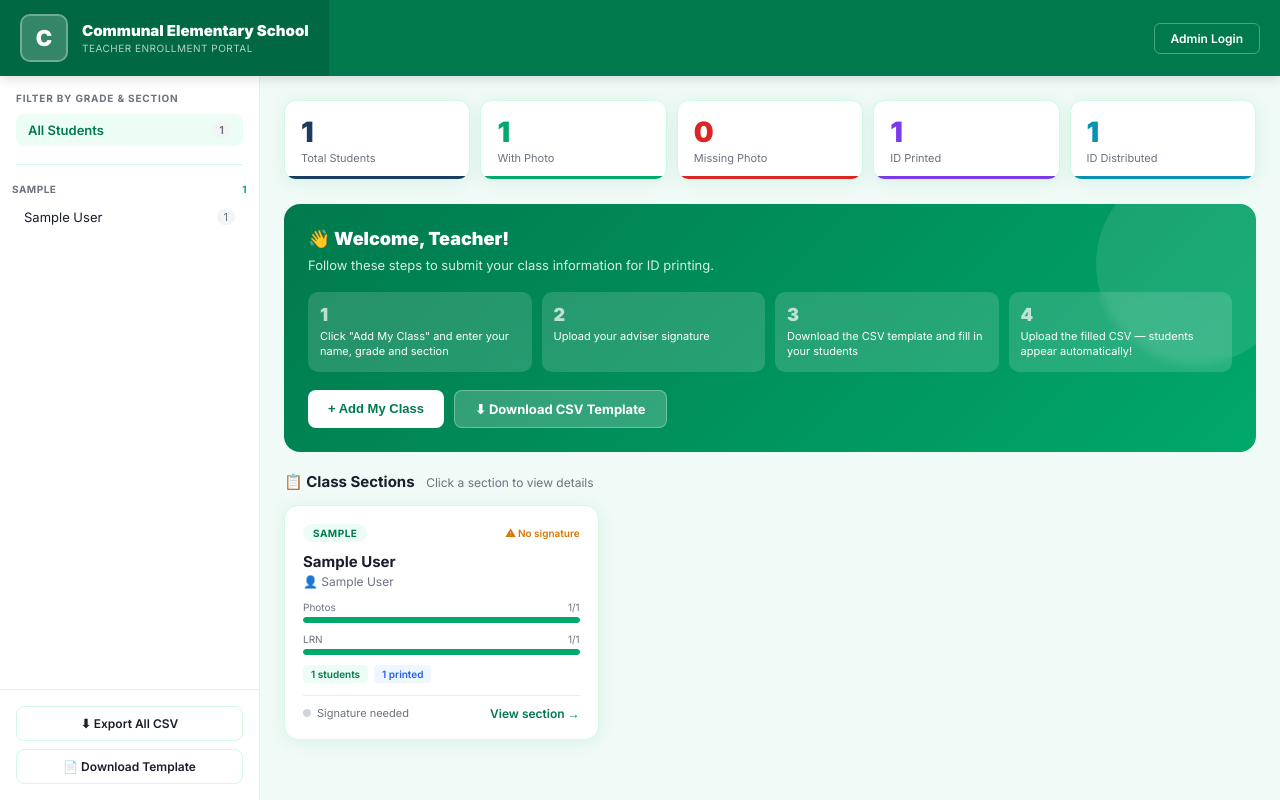
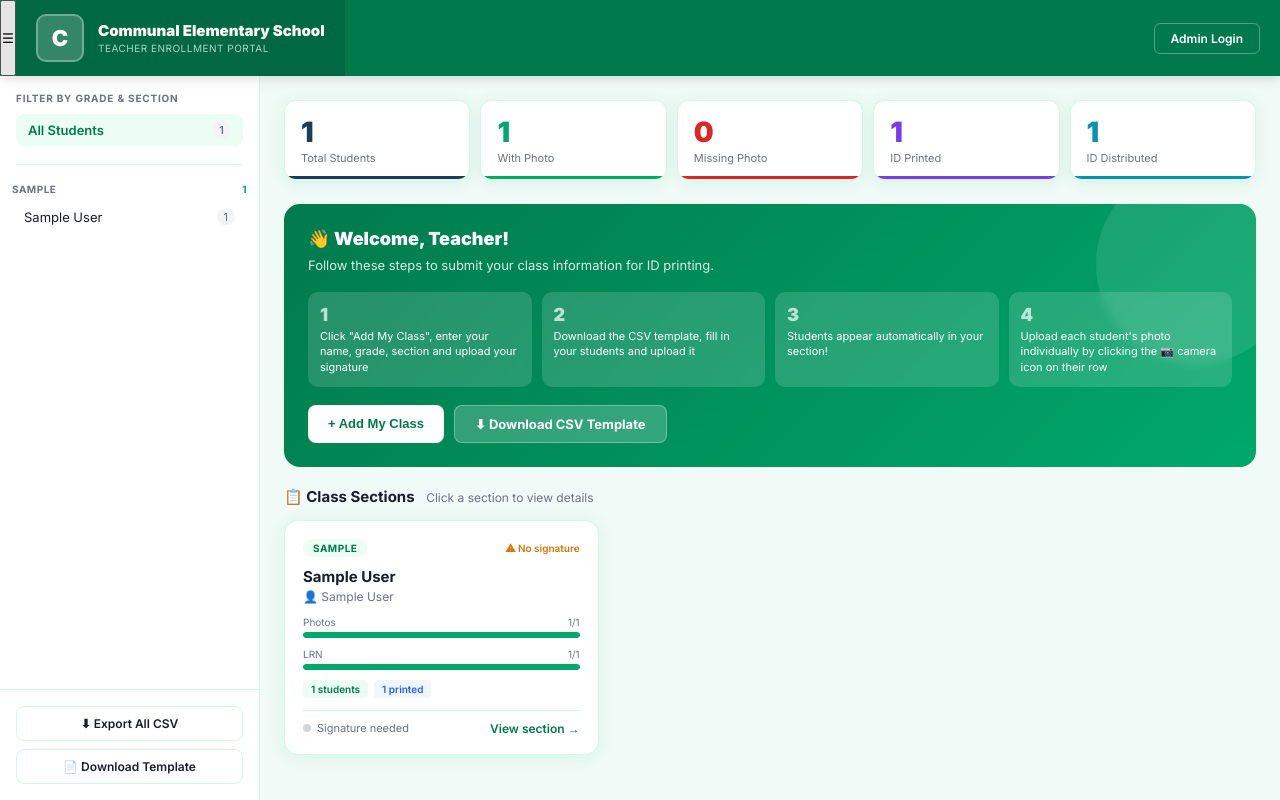
Before and after one commit to CharmeineC/ces-teacher-portal, a Flask app: page / in a window 1280 px wide. Run offline with Flask 3, Linux system fonts and the light colour scheme; tables that the repository leaves empty hold one stand-in row (values such as "Sample post").

Commit message:
Update index.html

```diff
--- a/templates/index.html
+++ b/templates/index.html
@@ -144,6 +144,7 @@ body{background:var(--bg);color:var(--text);font-family:'Inter',sans-serif;min-h
 
 <!-- Topbar -->
 <div class="topbar">
+  <button class="hamburger" onclick="toggleSidebar()">☰</button>
   <div class="topbar-brand">
     <div class="logo-placeholder">C</div>
     <div class="school-info">
@@ -226,10 +227,10 @@ body{background:var(--bg);color:var(--text);font-family:'Inter',sans-serif;min-h
       <div class="welcome-title">👋 Welcome, Teacher!</div>
       <div class="welcome-sub">Follow these steps to submit your class information for ID printing.</div>
       <div class="steps">
-        <div class="step"><div class="step-num">1</div><div class="step-text">Click "Add My Class" and enter your name, grade and section</div></div>
-        <div class="step"><div class="step-num">2</div><div class="step-text">Upload your adviser signature</div></div>
-        <div class="step"><div class="step-num">3</div><div class="step-text">Download the CSV template and fill in your students</div></div>
-        <div class="step"><div class="step-num">4</div><div class="step-text">Upload the filled CSV — students appear automatically!</div></div>
+        <div class="step"><div class="step-num">1</div><div class="step-text">Click "Add My Class", enter your name, grade, section and upload your signature</div></div>
+        <div class="step"><div class="step-num">2</div><div class="step-text">Download the CSV template, fill in your students and upload it</div></div>
+        <div class="step"><div class="step-num">3</div><div class="step-text">Students appear automatically in your section!</div></div>
+        <div class="step"><div class="step-num">4</div><div class="step-text">Upload each student's photo individually by clicking the 📷 camera icon on their row</div></div>
       </div>
       <div class="welcome-actions">
         <button class="btn-white" onclick="openModal('add-class-modal')">+ Add My Class</button>
@@ -387,7 +388,16 @@ body{background:var(--bg);color:var(--text);font-family:'Inter',sans-serif;min-h
   </div>
 </div>
 
+<div class="sidebar-overlay" id="sidebar-overlay" onclick="toggleSidebar()"></div>
+
 <script>
+function toggleSidebar(){
+  const sidebar = document.querySelector('.sidebar');
+  const overlay = document.getElementById('sidebar-overlay');
+  sidebar.classList.toggle('open');
+  overlay.classList.toggle('open');
+}
+
 function openModal(id){document.getElementById(id).classList.add('open');}
 function closeModal(id){document.getElementById(id).classList.remove('open');}
 document.querySelectorAll('.modal-backdrop').forEach(b=>b.addEventListener('click',function(e){if(e.target===this)this.classList.remove('open');}));
```
